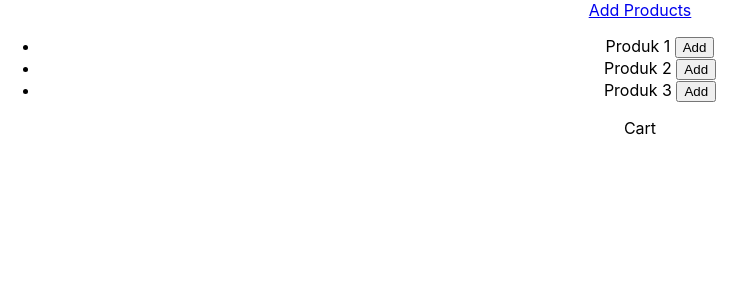
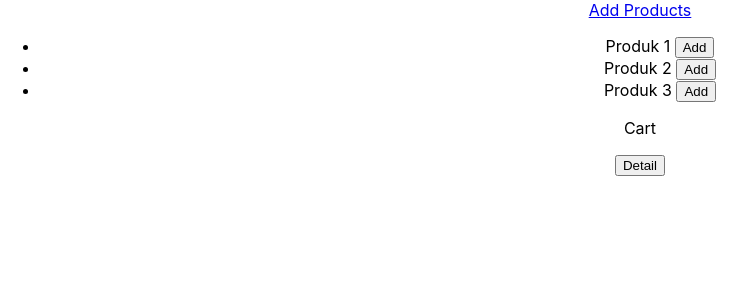
Before and after one commit to vianhanif/cart-sample-app, a React (Create React App) app: page / in a window 1280 px wide. Shown: the top 300 px of the page, without its empty margins (0-756 px from the left). Built offline with nearby package versions, Linux system fonts and the light colour scheme.

Commit message:
detail-cart action

```diff
--- a/src/pages/home/index.js
+++ b/src/pages/home/index.js
@@ -1,7 +1,7 @@
 import React, { Component } from 'react';
 import { connect } from 'react-redux'
 import { Link } from 'react-router-dom'
-import { addToCart } from '../../stores/cart/actions'
+import { addToCart, toggleDetail } from '../../stores/cart/actions'
 import './style.scss';
 
 class Home extends Component {
@@ -13,6 +13,17 @@ class Home extends Component {
   render() {
     return (
       <div className="App">
+        {this.props.cart.showDetail ?
+          <div>
+          <ul>
+            {
+              this.props.cart.items.map((item, i) =>
+              <li key={i}>
+                {item.product.name} {item.product.price * item.count}
+              </li>)
+            }
+          </ul>
+        </div> : null}
         <Link to="/admin/products/add">Add Products</Link>
         <ul>
           {
@@ -32,6 +43,7 @@ class Home extends Component {
             </li>)
           }
         </ul>
+        <button onClick={()=> this.props.toggleDetail()}>Detail</button>
       </div>
     );
   }
@@ -40,5 +52,5 @@ class Home extends Component {
 
 export default connect(
   state => ({ ...state }),
-  {addToCart}
+  {addToCart, toggleDetail}
 )(Home)
--- a/src/stores/cart/actions.js
+++ b/src/stores/cart/actions.js
@@ -2,3 +2,7 @@ export const addToCart = (item) => ({
   type: 'add_cart',
   payload: {item},
 })
+
+export const toggleDetail = () => ({
+  type: 'toggle_detail'
+})
--- a/src/stores/cart/index.js
+++ b/src/stores/cart/index.js
@@ -1,4 +1,5 @@
 const initialState = {
+  showDetail: false,
   items: []
 }
 
@@ -19,6 +20,12 @@ export default (state = initialState, action) => {
         items: state.items
       }
     }
+    case 'toggle_detail': {
+      return {
+        ...state,
+        showDetail: !state.showDetail,
+      }
+    }
     default:
       return state
   }
```
